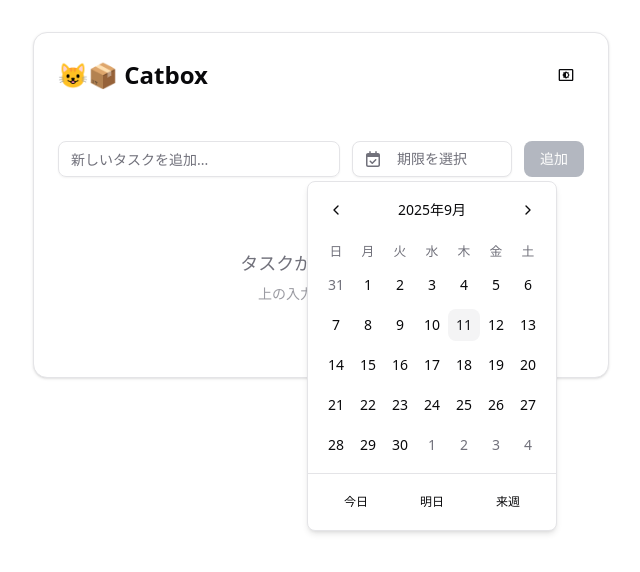
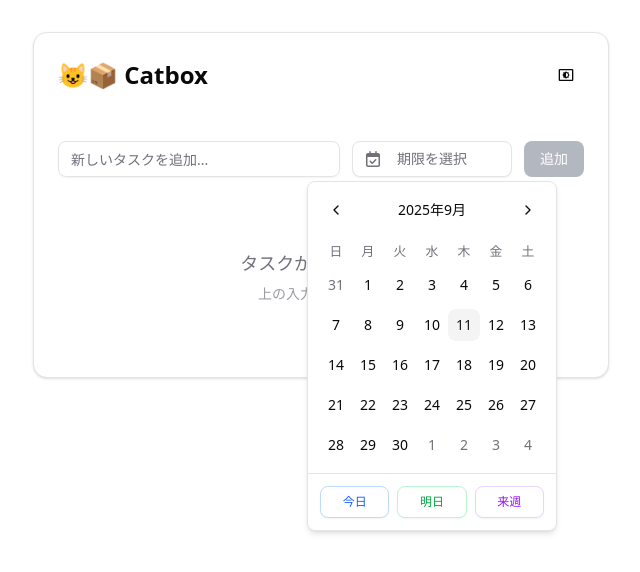
Before and after one commit to koh-tom/catbox, a React (Vite) app: page / in a window 1280 px wide. Both pictures are taken after a click on the button "期限を選択". Shown: the top 572 px of the page, without its empty margins (319-959 px from the left). Built offline with nearby package versions, Linux system fonts and the light colour scheme; the HTML template or start-up script is replaced by a standard one.

Commit message:
feat(なし): ✨ 今日明日来週ボタンのカラー変更

```diff
--- a/src/components/DatePicker.tsx
+++ b/src/components/DatePicker.tsx
@@ -69,27 +69,27 @@ export function DatePicker({
                     onSelect={handleSelect}
                     locale={ja}
                 />
-                <div className="p-3 border-t border-border flex justify-between gap-1">
+                <div className="p-3 border-t border-border flex justify-between gap-2">
                     <Button
-                        variant="ghost"
+                        variant="outline"
                         size="sm"
-                        className="flex-1 text-xs"
+                        className="flex-1 text-xs border-blue-200 text-blue-600 hover:text-blue-700 hover:bg-blue-50 dark:border-blue-800 dark:text-blue-400 dark:hover:bg-blue-950"
                         onClick={() => handleSelect(startOfToday())}
                     >
                         今日
                     </Button>
                     <Button
-                        variant="ghost"
+                        variant="outline"
                         size="sm"
-                        className="flex-1 text-xs"
+                        className="flex-1 text-xs border-green-200 text-green-600 hover:text-green-700 hover:bg-green-50 dark:border-green-800 dark:text-green-400 dark:hover:bg-green-950"
                         onClick={() => handleSelect(addDays(startOfToday(), 1))}
                     >
                         明日
                     </Button>
                     <Button
-                        variant="ghost"
+                        variant="outline"
                         size="sm"
-                        className="flex-1 text-xs"
+                        className="flex-1 text-xs border-purple-200 text-purple-600 hover:text-purple-700 hover:bg-purple-50 dark:border-purple-800 dark:text-purple-400 dark:hover:bg-purple-950"
                         onClick={() => handleSelect(addDays(startOfToday(), 7))}
                     >
                         来週
```
